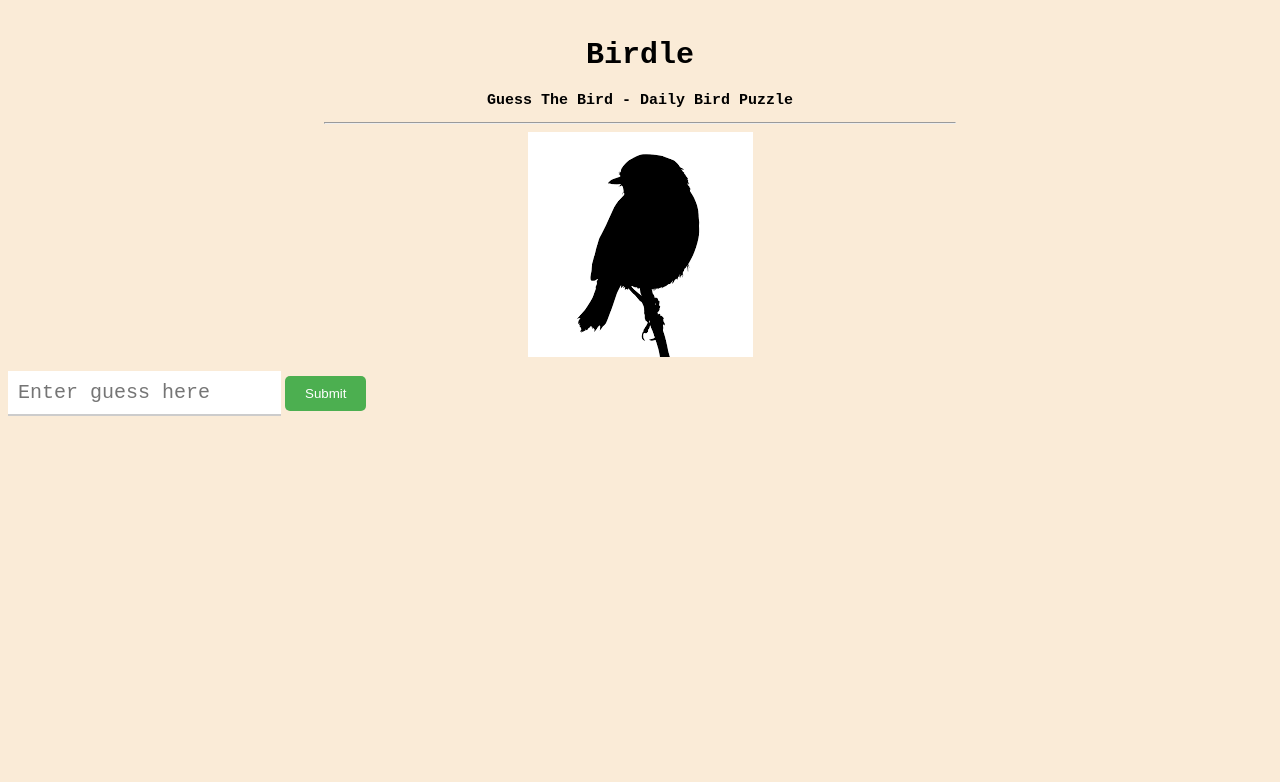
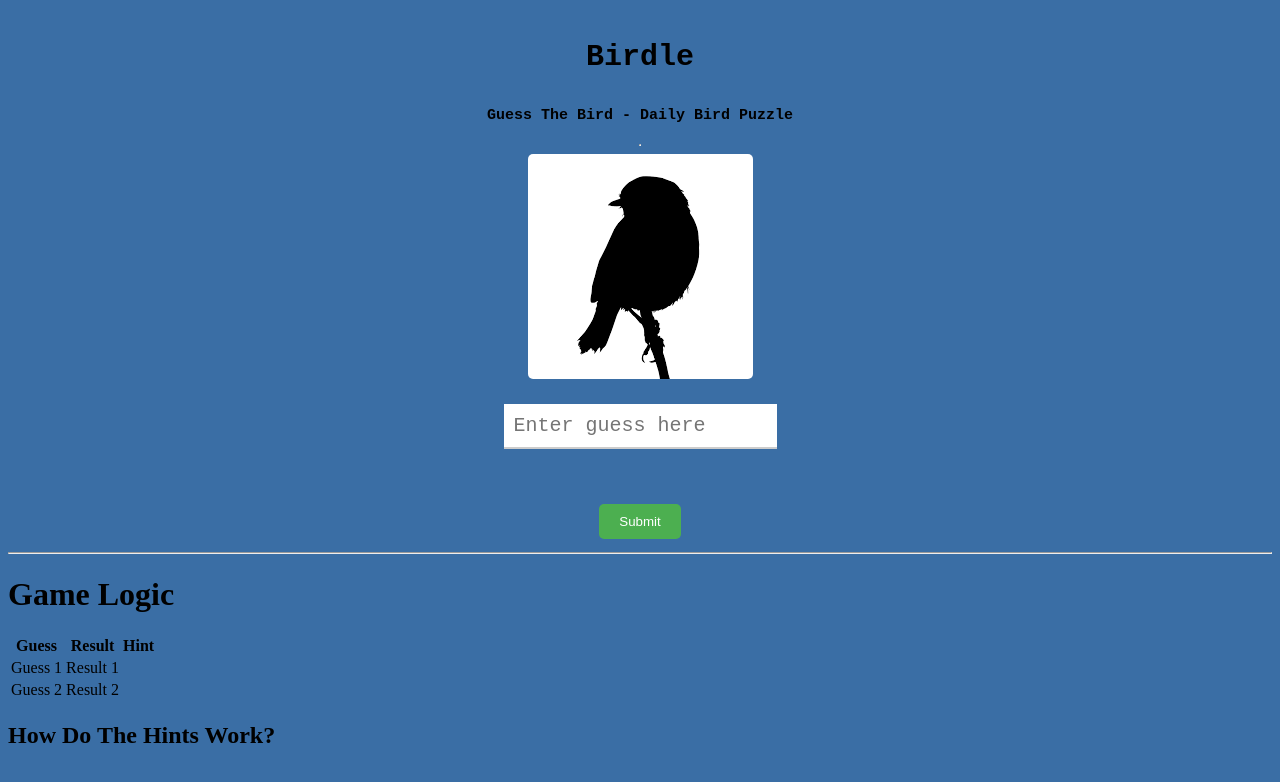
Before and after one commit to RazVan2208/Birdle---Copy, a plain HTML site: page gamepage.html in a window 1280 px wide. Drawn offline with Linux system fonts and the light colour scheme.

Commit message:
c2-transfer

```diff
--- a/css/gamestyles.css
+++ b/css/gamestyles.css
@@ -1,5 +1,5 @@
 body{
-    background-color: antiquewhite;
+    background-color: #3a6ea5;
 }
 
 #Title{
@@ -7,7 +7,7 @@ body{
     font-family: 'Courier New', Courier, monospace;
     font-weight: bold;
     font-size: 30px;
-    vertical-align: top;
+
 }
 
 #Description{
@@ -16,19 +16,34 @@ body{
     font-size: 15px;
 }
 
-#Image{
+#bird-image{
     border-radius: 5px;
 }
 
 .title-bar{
     margin: auto;
-    width: 50%;
-    padding: 10px;
-    text-align:center;
+    display: flex;
+    align-items: center;
+    flex-direction: column;
+    flex-wrap: wrap;
+    justify-content: center;
+    margin-top: 20px;
 }
 
+
+
 .answer-box{
-    margin-right: auto;
+   margin: auto;
+   display:flex;
+   flex-direction: column;
+   align-items: center;
+   gap:30px;
+   margin-top: 20px; /* Optional: adds space below the image */
+}
+
+.answer-box input,
+.answer-box button {
+    margin: 5px 0;
 }
 
 input[type="text"] {
--- a/css/styles.css
+++ b/css/styles.css
@@ -53,3 +53,10 @@ body{
     margin-top: 20px;
     color:black;
 }
+
+#game-table, th, tr{
+    border: 1px solid black;
+    border-collapse: collapse;
+    padding: 10px;
+    text-align: center;
+}
--- a/gamepage.html
+++ b/gamepage.html
@@ -23,10 +23,28 @@
 
     </div>
 
-    <div class="info-bar">
-        <vl>
+    <hr>
+    <div class="game-logic">
+        <h1>Game Logic</h1>
+        <table id="game-table">
+            <tr>
+                <th>Guess</th>
+                <th>Result</th>
+                <th>Hint</th>
+            </tr>
+            <tr>
+                <td>Guess 1</td>
+                <td>Result 1</td>
+            </tr>
+            <tr>
+                <td>Guess 2</td>
+                <td>Result 2</td>
+            </tr>
 
-        </vl>
+        </table>
+        <h2>How Do The Hints Work?</h2>
+        <table id="hint-table">
+
     </div>
 </body>
 </html>
```
Also changed, not shown: index.html (+3 -1 lines).
